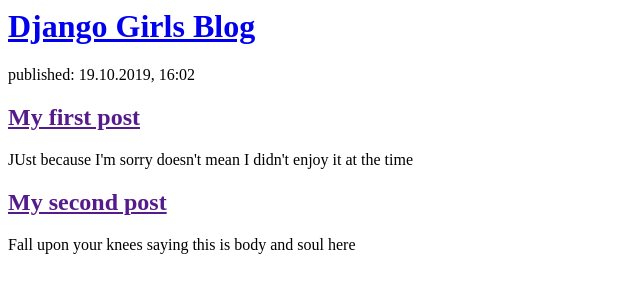
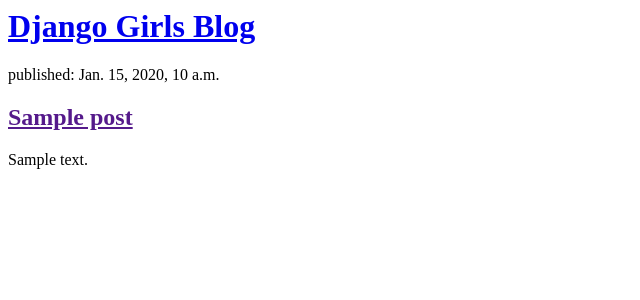
Before and after one commit to msmmay/my-first-blog, a Django app: template blog/templates/blog/post_list.html in a window 1280 px wide. Shown: the top 300 px of the page, without its empty margins (0-640 px from the left). Run offline with Django 3.2, Linux system fonts and the light colour scheme; the template is opened without the code that fills it: values that come from a table or form of the project are taken from there, others are empty; tables that the repository leaves empty hold one stand-in row (values such as "Sample post").

Commit message:
Modified templates to display posts from database.

```diff
--- a/blog/templates/blog/post_list.html
+++ b/blog/templates/blog/post_list.html
@@ -6,16 +6,14 @@
     <div>
         <h1><a href="/">Django Girls Blog</a></h1>
     </div>
-    <div>
-        <p>published: 19.10.2019, 16:02</p>
-        <h2><a href="">My first post</a></h2>
-        <p> JUst because I'm sorry doesn't mean I didn't enjoy it at the time</p>
-    </div>
-    <div>
-        <p></p><published: 19.10.2019, 16:04</p>
-        <h2><a href="">My second post</a></h2>
-        <p>Fall upon your knees saying this is body and soul here</p>
-    </div>
 
+
+{% for post in posts %}
+   <div>
+       <p>published: {{post.published_date}}</p>
+       <h2><a href="">{{post.title}}</a></h2>
+       <p>{{ post.text|linebreaksbr }}</p>
+   </div>
+{% endfor %}
 </body>
 </html>
```
Also changed, not shown: blog/views.py (+7 -1 lines).
